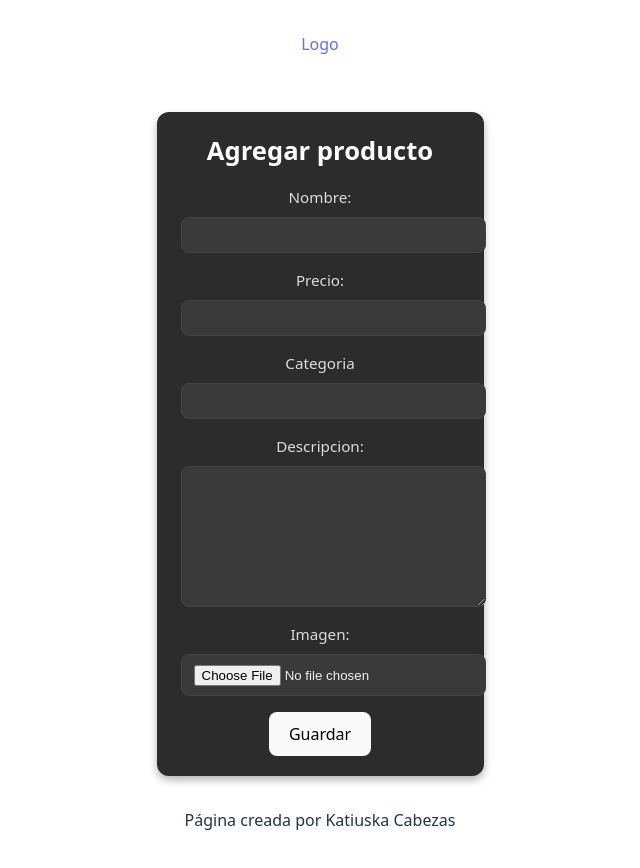
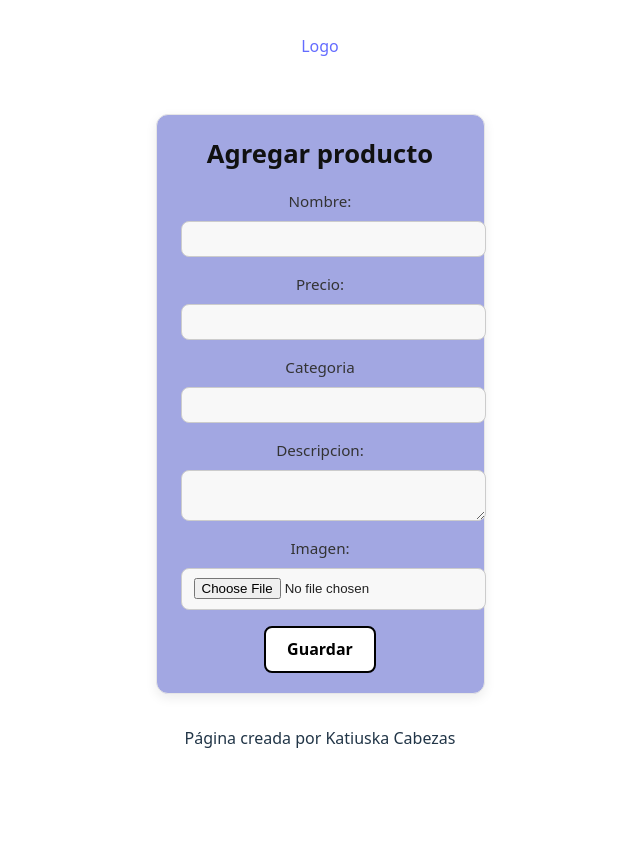
Before and after one commit to KatiuskaCabezas/proyecto_react, a React (Vite) app in the folder proyect-react/: page /admin in a window 1280 px wide. Shown: the top 868 px of the page, without its empty margins (320-960 px from the left). After the commit the page ends 800 px from the top, so only its background shows below. Built offline with nearby package versions, Linux system fonts and the light colour scheme.

Commit message:
productformcontainer.css

```diff
--- a/proyect-react/src/components/adminComponents/ProductFormContainer/ProductFormContainer.css
+++ b/proyect-react/src/components/adminComponents/ProductFormContainer/ProductFormContainer.css
@@ -3,30 +3,32 @@
   max-width: 720px;
   margin: 2rem auto;
   padding: 1.25rem 1.5rem;
-  background: #2c2c2c; /* gris oscuro */
-  color: #f0f0f0; /* texto claro */
+  background: hsl(235, 52%, 76%); /* fondo claro */
+  color: #222; /* texto oscuro */
   border-radius: 12px;
-  box-shadow: 0 4px 8px rgba(0, 0, 0, 0.3);
+  box-shadow: 0 4px 12px rgba(0, 0, 0, 0.08); /* sombra suave */
+  border: 1px solid #e6e6e6;
 }
 
 /* Título */
 .product-form h2 {
   margin: 0 0 1rem 0;
   font-size: 1.6rem;
-  color: #fff;
+  color: #111;
 }
 
-/* Filas del formulario (tus <div>) */
+/* Filas del formulario */
 .product-form > div {
   display: grid;
   gap: 0.5rem;
   margin-bottom: 1rem;
 }
 
-/* Label + elementos */
+/* Label */
 .product-form label {
   font-size: 0.95rem;
-  color: #ddd;
+  color: #333;
+  font-weight: 500;
 }
 
 /* Inputs / textarea */
@@ -36,77 +38,47 @@
 .product-form textarea {
   width: 100%;
   padding: 0.6rem 0.75rem;
-  border: 1px solid #444;
+  border: 1px solid #cccccc;
   border-radius: 8px;
-  background: #3a3a3a;
-  color: #f0f0f0;
+  background: #f8f8f8; /* gris claro */
+  color: #222;
   outline: none;
-  transition: border-color 0.15s ease, background 0.15s ease;
 }
 
-/* Placeholder más tenue */
-.product-form ::placeholder {
-  color: #aaa;
+/* ----------------------------- */
+/*           BOTÓN               */
+/* ----------------------------- */
+
+.btn {
+  display: inline-block;
+  padding: 0.65rem 1.3rem;
+  border: 2px solid #000;     /* borde negro */
+  background: #ffffff;        /* fondo blanco */
+  color: #000;                /* texto negro */
+  font-weight: 600;
+  border-radius: 8px;
+  cursor: pointer;
+  transition: all 0.2s ease;
+  font-size: 1rem;
 }
 
-/* Hover/focus */
-.product-form input[type="text"]:focus,
-.product-form input[type="number"]:focus,
-.product-form input[type="file"]:focus,
-.product-form textarea:focus {
-  border-color: #5aa3ff;
-  background: #353535;
+/* Hover */
+.btn:hover {
+  background: #f2f2f2;        /* gris suave */
+  transform: translateY(-2px);
+  box-shadow: 0 4px 10px rgba(0,0,0,0.15);
 }
 
-/* Textarea */
-.product-form textarea {
-  min-height: 120px;
-  resize: vertical;
+/* Click */
+.btn:active {
+  transform: translateY(0px);
+  box-shadow: none;
 }
 
-/* Nota pequeña (tu <small>) */
-.product-form small {
-  color: #bdbdbd;
-}
-
-/* Preview de imagen */
-.product-form img {
-  display: block;
-  max-width: 220px;
-  border-radius: 8px;
-  border: 1px solid #444;
-  margin-top: 0.35rem;
-}
-
-/* Botón principal reutilizable */
-.btn-admin {
-  display: inline-block;
-  padding: 0.6rem 1rem;
-  border: none;
-  border-radius: 8px;
-  background: #5aa3ff;
-  color: #0e0e0e;
-  font-weight: 600;
-  cursor: pointer;
-  transition: transform 0.05s ease, background 0.15s ease, box-shadow 0.15s ease;
-}
-
-.btn:hover {
-  background: #79b6ff;
-}
-.btn:active {
-  transform: translateY(1px);
-}
+/* Deshabilitado */
 .btn:disabled {
   opacity: 0.6;
   cursor: not-allowed;
+  transform: none;
+  box-shadow: none;
 }
-
-/* Layout responsive (opcional, si más adelante querés dos columnas) */
-@media (min-width: 640px) {
-  .product-form .row-2 {
-    display: grid;
-    grid-template-columns: 1fr 1fr;
-    gap: 1rem;
-  }
-}
```
